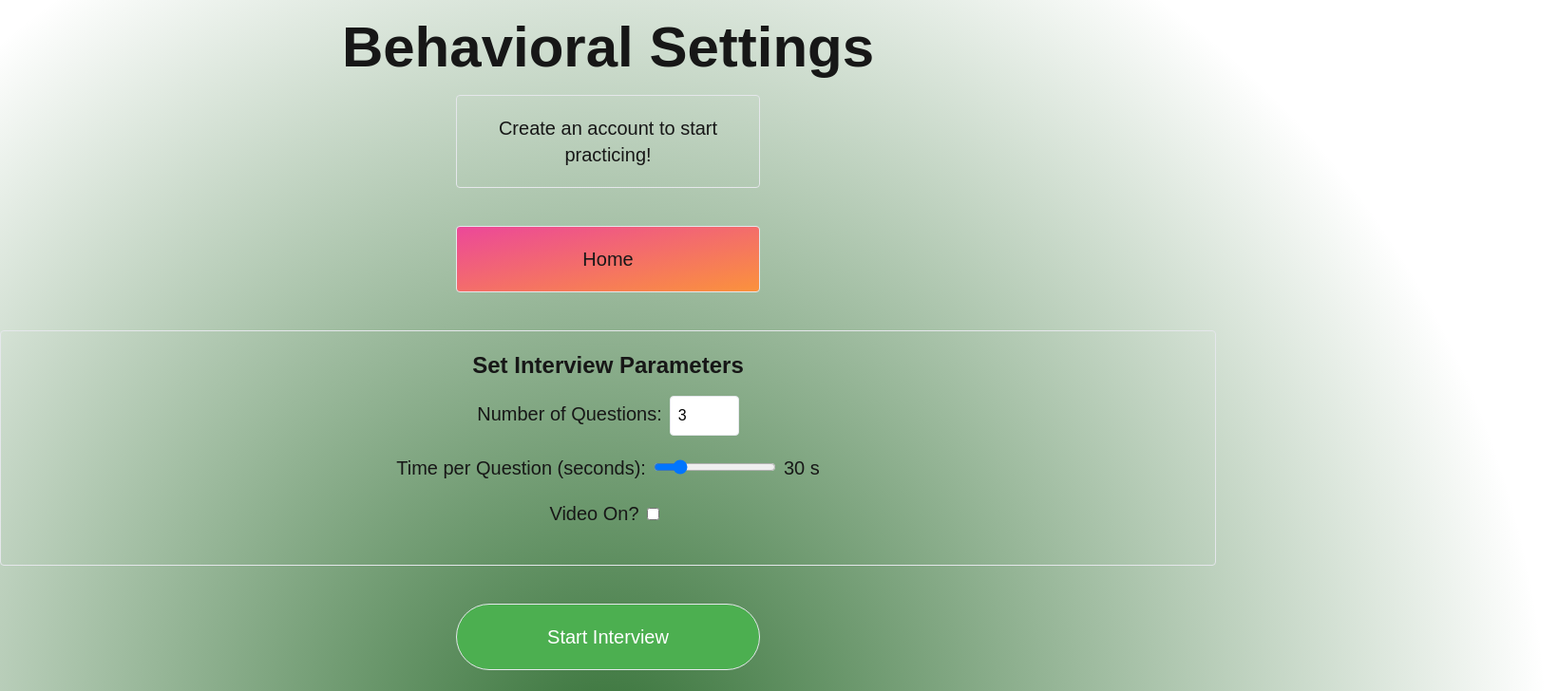
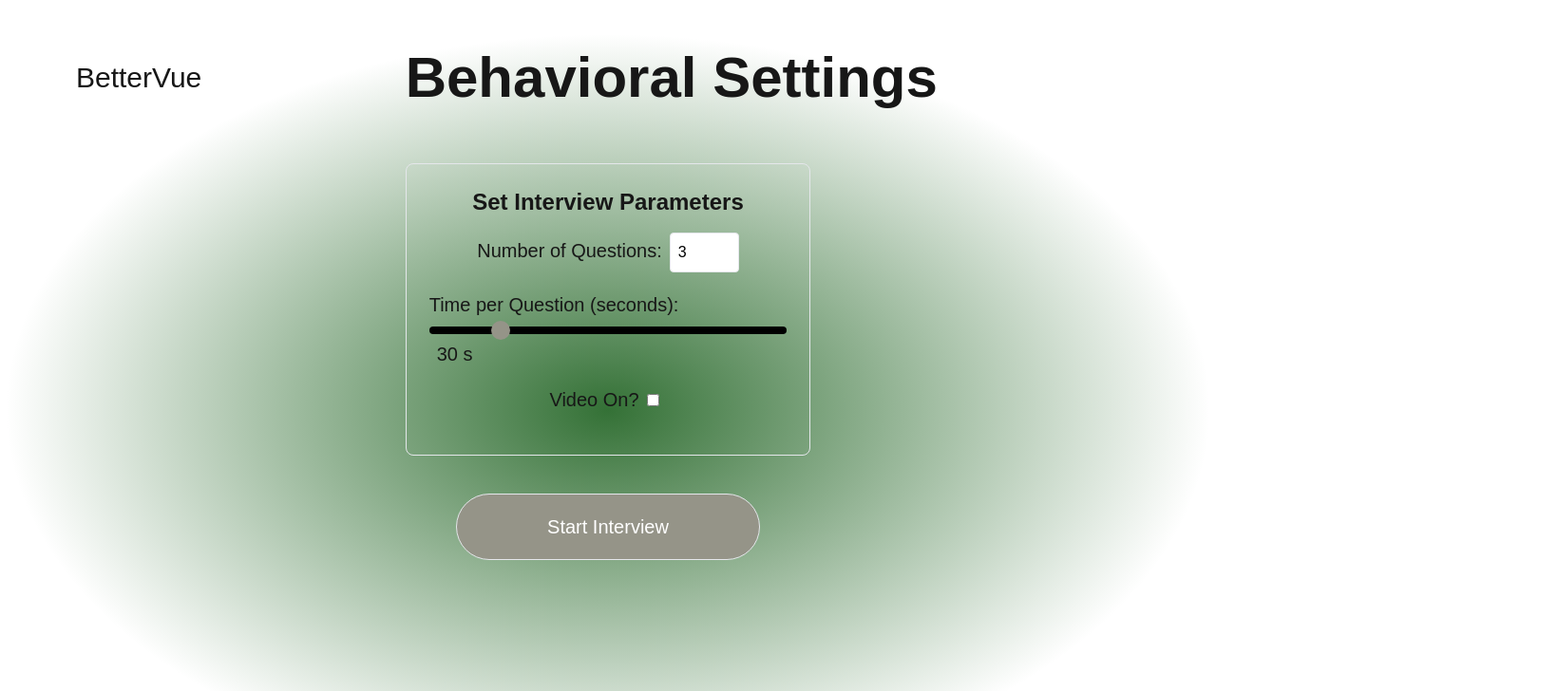
Before and after one commit to wu-jeffery/BetterVue, a Next.js app in the folder client/: page /behavioral in a window 1280 px wide. Shown: the top 728 px of the page at 95% size, 1640 px wide, since content can reach past the window. Built offline with nearby package versions, Linux system fonts and the light colour scheme.

Commit message:
behavioral settings styling

```diff
--- a/client/src/pages/behavioral.js
+++ b/client/src/pages/behavioral.js
@@ -34,21 +34,16 @@ export default function Home() {
 
   return (
     <div>
-      <h1 className="text-center text-6xl font-extrabold my-5">Behavioral Settings</h1>
-      <div className="absolute ellipse-gradient w-[2000px] h-[2000px] top-[800px] left-1/2 transform -translate-x-1/2 -translate-y-1/2"></div>
-      <div className='h-full w-full flex flex-col items-center justify-center space-y-10'>
-        <Link href="/login/" className='rounded border text-xl p-5 w-1/4 text-center'>
-            Create an account to start practicing!
+      <div className="absolute ellipse-gradient w-full h-full"></div>
+      <div className="h-1/6 w-full flex flex-row justify-between my-8">
+        <Link href="/" className="flex w-1/3 p-6 pl-20 text-3xl items-center">
+          BetterVue
         </Link>
-        <Link href="/" className='rounded border text-xl p-5 w-1/4 text-center bg-gradient-to-br from-pink-500 to-orange-400 hover:text-white dark:text-white focus:ring-4 focus:outline-none focus:ring-pink-200 dark:focus:ring-pink-800'>
-          <button className=''>
-            Home
-          </button>
-        </Link>
-
+        <h1 className="w-8/12 text-6xl font-extrabold my-5"> Behavioral Settings </h1>
       </div>
 
-      <div className="flex flex-col items-center my-10 rounded border p-5">
+      <div className='flex justify-center w-full h-1/2 my-10'>
+        <div className="w-full max-w-4/12 flex flex-col items-center justify-center rounded-lg border p-6">
           <h2 className="text-2xl font-bold mb-4">Set Interview Parameters</h2>
 
           {/*Setting number of Questions*/}
@@ -88,19 +83,14 @@ export default function Home() {
               className="mr-2"
             />
           </div>
-
+        </div>
       </div>
 
       {/*Start Interview Button*/}
-      <div className="flex justify-center">
+      <div className="h-4/12 flex justify-center">
         <button
           onClick={handleInterviewStart}
-          className='rounded-full border text-xl p-5 w-1/4 text-center'
-          style={{
-            backgroundColor: '#4CAF50', // Green background
-            color: 'white', // White text
-            cursor: 'pointer' // Pointer cursor on hover
-          }}
+          className='rounded-full border text-xl p-5 w-1/4 text-center start-button'
         >
           Start Interview
         </button>
--- a/client/src/styles/globals.css
+++ b/client/src/styles/globals.css
@@ -24,6 +24,34 @@
 
 .voice-visualizer * {
   user-select: none;  /* Disable text and element selection */
+}
+
+.start-button {
+  background-color: #959488;
+  color: white;
+  cursor: pointer;
+}
+.start-button:hover {
+  background-color: #626058; /* Change to a darker color on hover */
+}
+
+.slider {
+  -webkit-appearance: none; /* Remove default styling */
+  width: 100%; /* Full width */
+  height: 8px; /* Track height */
+  background: #000000; /* Track background color */
+  border-radius: 5px; /* Rounded corners */
+}
+
+/* Styles for the slider thumb */
+.slider::-webkit-slider-thumb {
+  -webkit-appearance: none; /* Remove default thumb styling */
+  appearance: none; /* Remove default thumb styling */
+  width: 20px; /* Thumb width */
+  height: 20px; /* Thumb height */
+  border-radius: 50%; /* Circular thumb */
+  background: #959488; /* Thumb color */
+  cursor: pointer; /* Pointer cursor on hover */
 }
 
 @media (prefers-color-scheme: dark) {
```
Lines whose indentation alone changed are shown as unchanged.
